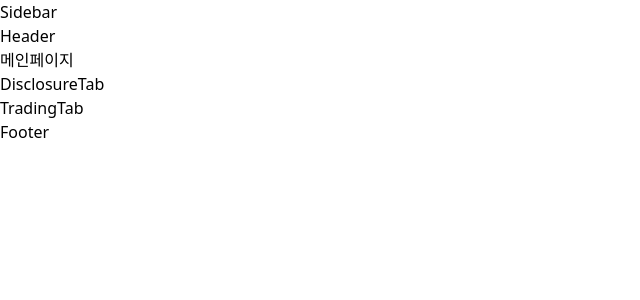
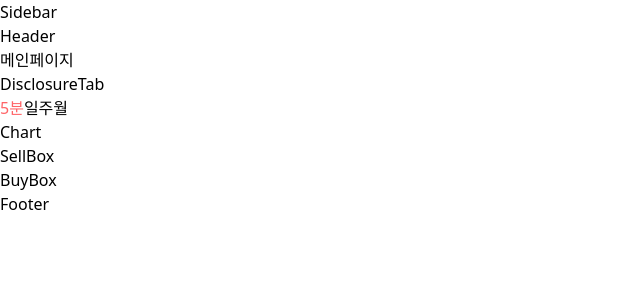
Before and after one commit to Pda-Final-Project/frontend, a React (Vite) app: page /main/1 in a window 1280 px wide. Shown: the top 300 px of the page, without its empty margins (0-640 px from the left). Built offline with nearby package versions, Linux system fonts and the light colour scheme.

Commit message:
P3-21 feature/주식 종류 tab

```diff
--- /dev/null
+++ b/src/components/trading/BuyBox.jsx
@@ -0,0 +1,6 @@
+import React from "react";
+
+//소수점 투자하기
+export default function BuyBox() {
+  return <div>BuyBox</div>;
+}
--- /dev/null
+++ b/src/components/trading/Chart.jsx
@@ -0,0 +1,5 @@
+import React from "react";
+
+export default function Chart({ chartData }) {
+  return <div>Chart</div>;
+}
--- /dev/null
+++ b/src/components/trading/ChartTab.jsx
@@ -0,0 +1,41 @@
+import React, { useState } from "react";
+import Chart from "./Chart";
+
+const chart_type = [
+  { id: "5m", title: "5분" },
+  { id: "d", title: "일" },
+  { id: "w", title: "주" },
+  { id: "m", title: "월" },
+];
+
+export default function ChartTab() {
+  const [currentChartType, setCurrentChartType] = useState("5m");
+  const [chartData, setChartData] = useState([]);
+
+  const getChartData = (type) => {
+    /** To do: 해당 타입에 따른 chartData 요청 */
+    setCurrentChartType(type);
+  };
+  return (
+    <div>
+      {/** 주식 종류 탭 */}
+      <div className="flex">
+        {chart_type.map((el) => (
+          <div
+            key={el.id}
+            onClick={() => {
+              getChartData(el.id);
+            }}
+            className={`${currentChartType == el.id ? "text-red-400" : ""}`}
+          >
+            {el.title}
+          </div>
+        ))}
+      </div>
+      {/** 주식 차트 */}
+      <div>
+        <Chart chartData={chartData} />
+      </div>
+    </div>
+  );
+}
--- /dev/null
+++ b/src/components/trading/MarketPriceList.jsx
@@ -0,0 +1,6 @@
+import React from "react";
+
+//실시간 시세
+export default function MarketPriceList() {
+  return <div>MarketPriceList</div>;
+}
--- /dev/null
+++ b/src/components/trading/SellBox.jsx
@@ -0,0 +1,6 @@
+import React from "react";
+
+//소수점 판매하기
+export default function SellBox() {
+  return <div>SellBox</div>;
+}
--- /dev/null
+++ b/src/components/trading/TradeHistory.jsx
@@ -0,0 +1,6 @@
+import React from "react";
+
+//체결 내역
+export default function TradeHistory() {
+  return <div>TradeHistory</div>;
+}
--- a/src/pages/MainPage/components/TradingTab.jsx
+++ b/src/pages/MainPage/components/TradingTab.jsx
@@ -1,5 +1,26 @@
 import React from "react";
+import ChartTab from "../../../components/trading/ChartTab";
+import SellBox from "../../../components/trading/SellBox";
+import BuyBox from "../../../components/trading/BuyBox";
 
 export default function TradingTab() {
-  return <div>TradingTab</div>;
+  return (
+    <div>
+      {/** 주식 차트 */}
+      <div>
+        <ChartTab />
+      </div>
+      {/** 소수점 매수 & 매도 */}
+      <div>
+        <div>
+          <SellBox />
+        </div>
+        <div>
+          <BuyBox />
+        </div>
+      </div>
+      {/** 실시간 시세 & 체결 내역 */}
+      <div></div>
+    </div>
+  );
 }
```
